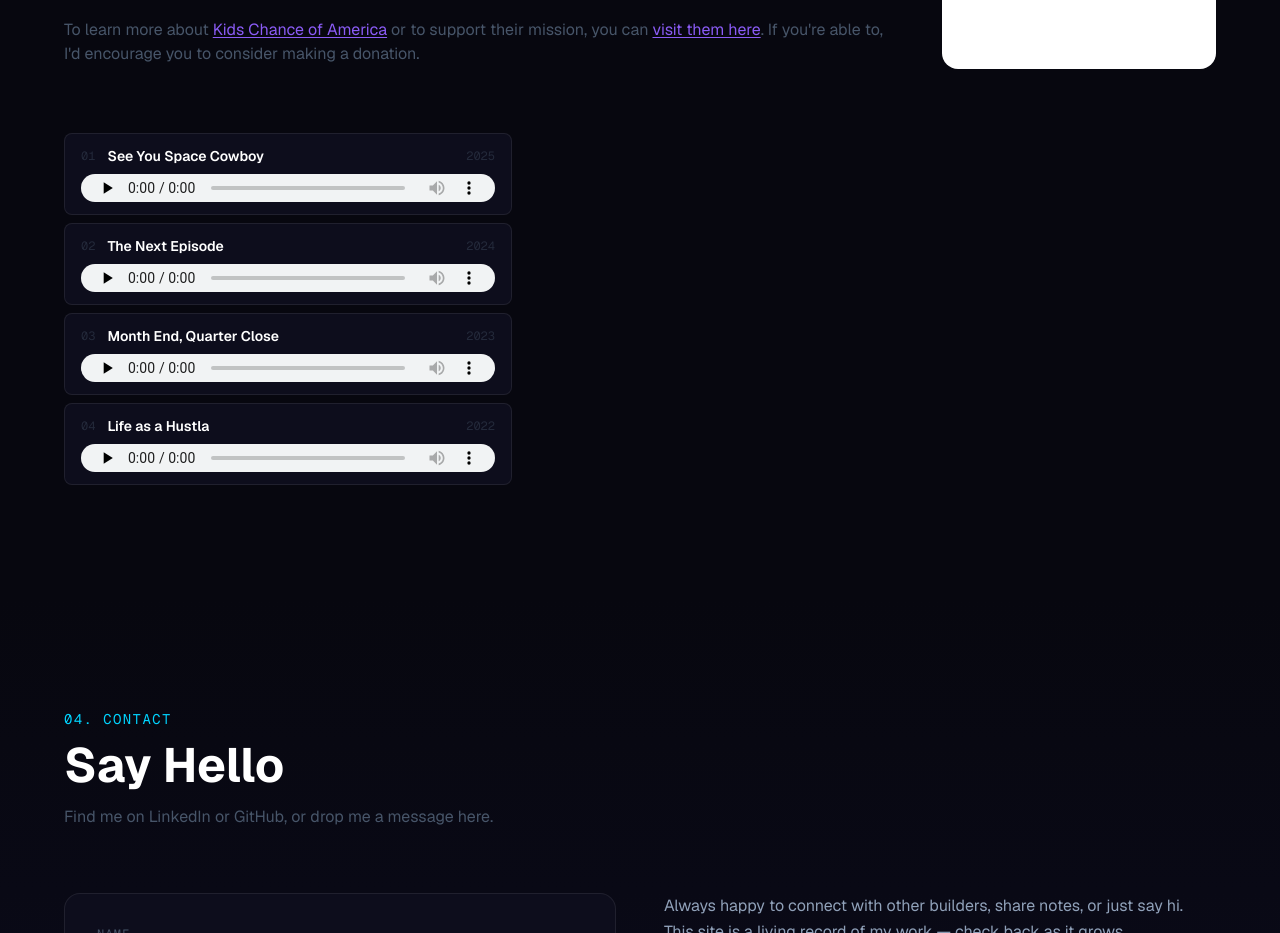
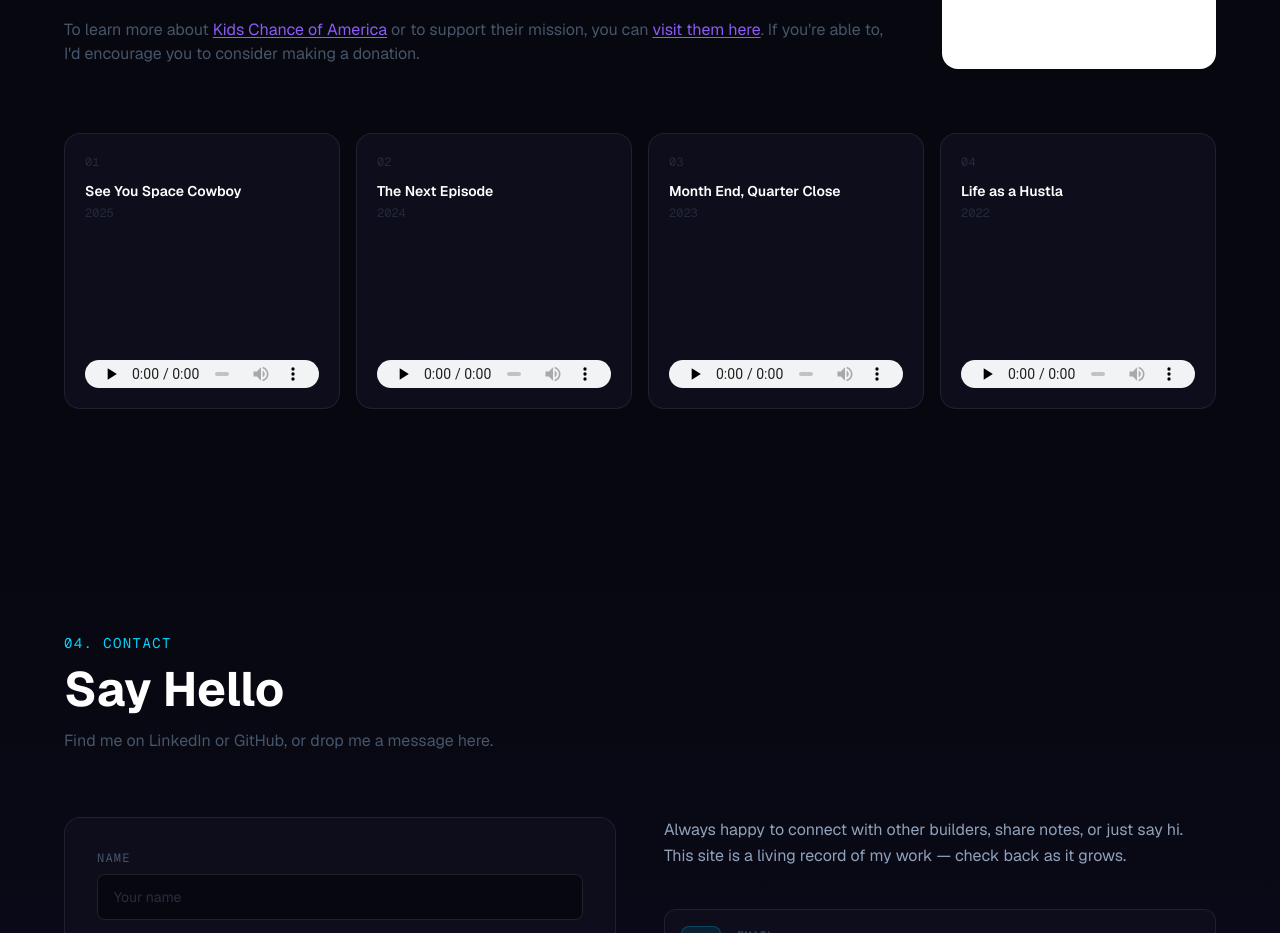
Before and after one commit to drew-lorence-dev/drew-lorence-portfolio, a Next.js app: page / in a window 1280 px wide. Shown: the part 3440-4373 px from the top of the page. Built offline with nearby package versions, Linux system fonts and the light colour scheme.

Commit message:
Redesign track tiles as square cards in a 2x4 grid

```diff
--- a/components/Music.tsx
+++ b/components/Music.tsx
@@ -97,27 +97,27 @@ export default function Music() {
           </div>
         </div>
 
-        {/* Track list */}
-        <div className="space-y-2 max-w-md">
+        {/* Track grid */}
+        <div className="grid grid-cols-2 md:grid-cols-4 gap-4">
           {tracks.map((track, i) => (
             <div
               key={track.title}
-              className="px-4 py-3 rounded-lg border border-white/8 bg-surface hover:border-accent-2/30 hover:bg-surface-2 transition-all group"
+              className="flex flex-col justify-between p-5 rounded-2xl border border-white/8 bg-surface hover:border-accent-2/30 hover:bg-surface-2 transition-all group aspect-square"
             >
-              <div className="flex items-center gap-3 mb-2">
-                <span className="text-xs font-mono text-muted/40 shrink-0">
+              <div>
+                <span className="text-xs font-mono text-muted/40 block mb-3">
                   {String(i + 1).padStart(2, "0")}
                 </span>
-                <p className="text-sm font-semibold text-white group-hover:text-accent-2 transition-colors truncate">
+                <p className="text-sm font-semibold text-white group-hover:text-accent-2 transition-colors leading-snug">
                   {track.title}
                 </p>
-                <span className="text-xs font-mono text-muted/40 ml-auto shrink-0">
+                <span className="text-xs font-mono text-muted/40 mt-1 block">
                   {track.year}
                 </span>
               </div>
               <audio
                 controls
-                className="w-full h-7 accent-accent-2"
+                className="w-full h-7 accent-accent-2 mt-4"
                 src={track.audioSrc}
                 preload="none"
               >
```
